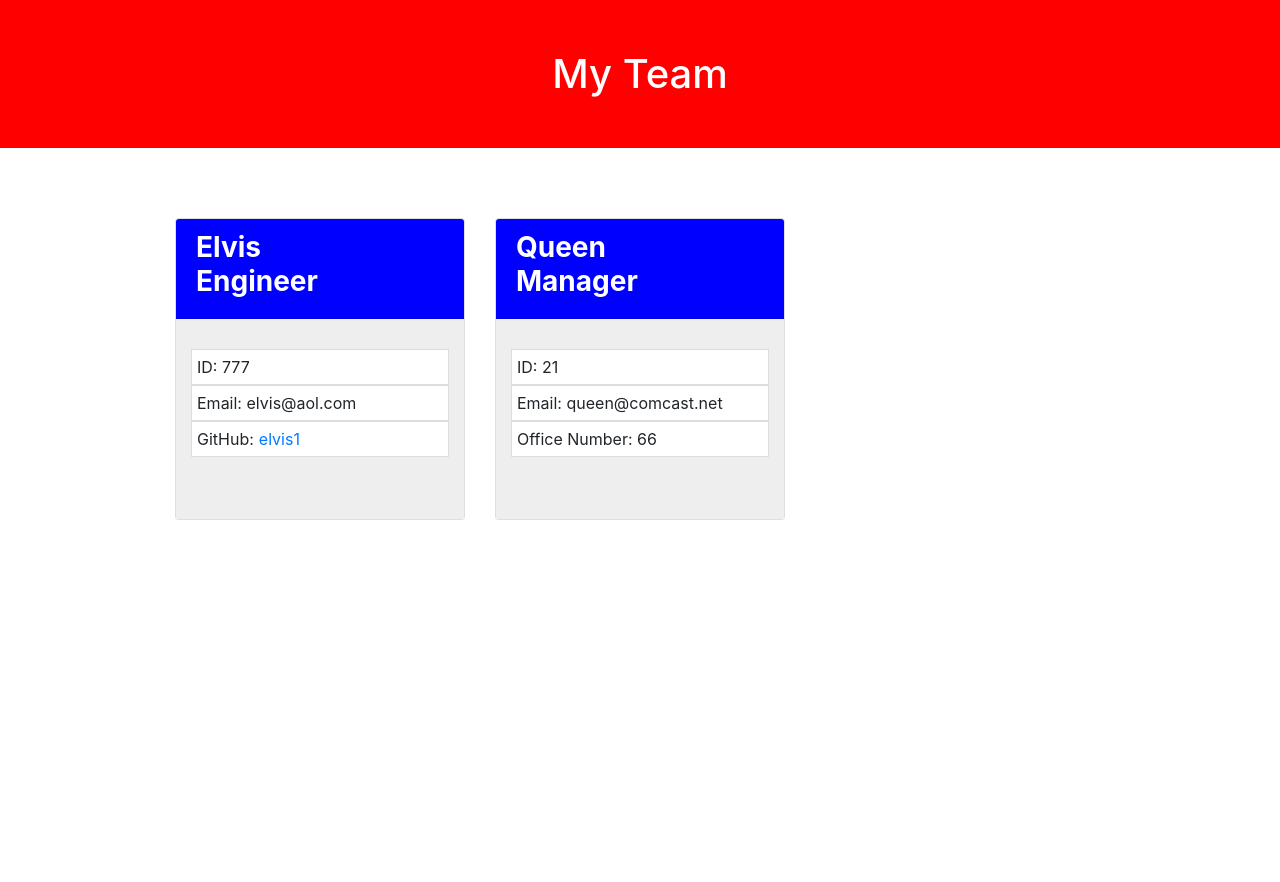
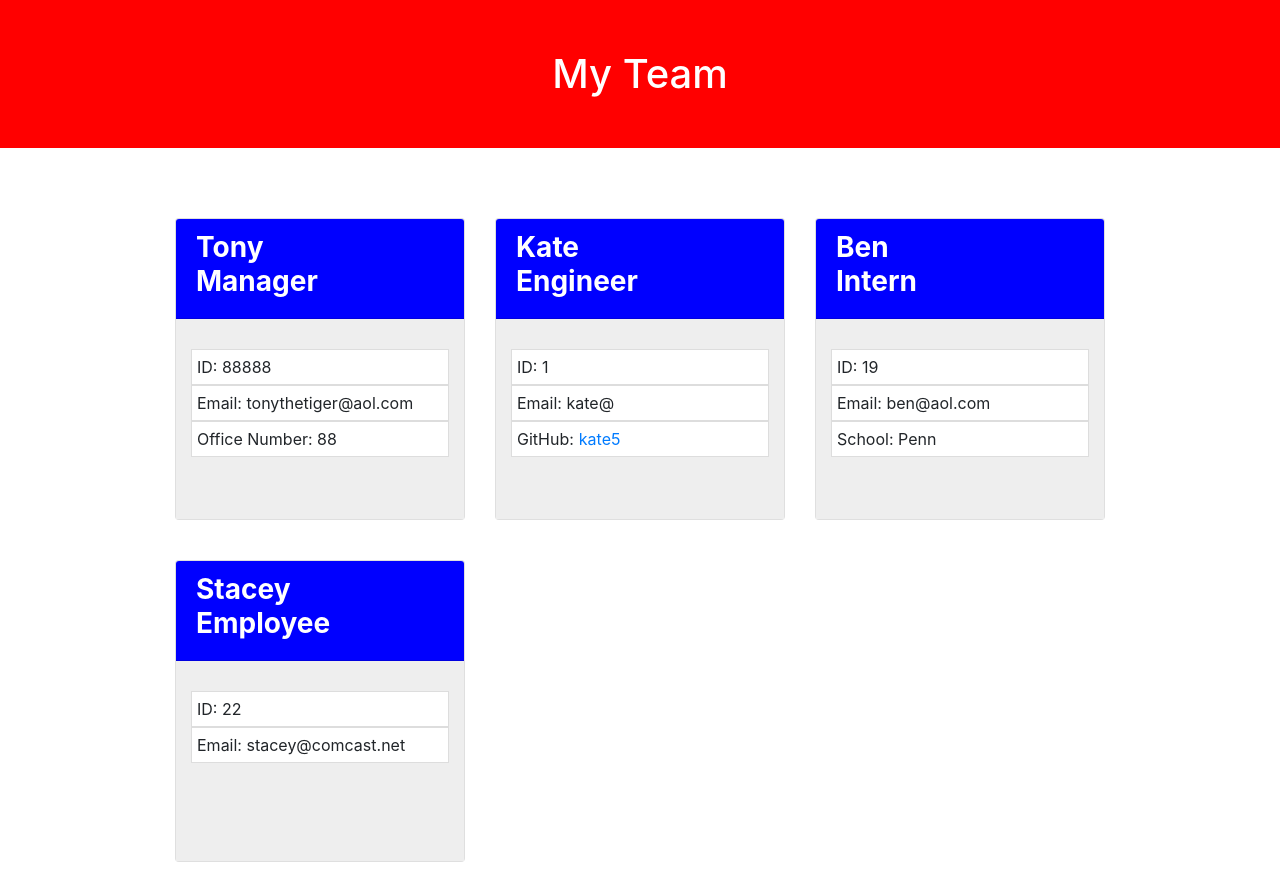
Before and after one commit to ariehh1/Template-Engine, a website: page output/team.html in a window 1280 px wide. Before the commit the page ends 800 px from the top, so only its background shows below. Drawn offline with nearby package versions, Linux system fonts and the light colour scheme; files that its build step writes are made by us from their sources.

Commit message:
testing second round of node app.js with team.html overriden

```diff
--- a/output/team.html
+++ b/output/team.html
@@ -16,30 +16,63 @@
           <div class="col-4">
     <div class="card">
         <div class="card-header">
-            <h3><strong>Elvis<br>Engineer</strong></h3>
+            <h3><strong>Tony<br>Manager</strong></h3>
         </div>
         <div class="card-body">
             <div class="row info-field">
-                ID: 777
+                ID: 88888
             </div>
             <div class="row info-field">
-                Email: elvis@aol.com
+                Email: tonythetiger@aol.com
             </div>
             <div class="row info-field">
-                GitHub: <a href=https://www.github.com/elvis1>elvis1 </a> </div> </div> </div> </div><div class="col-4">
+                Office Number: 88
+            </div>
+        </div>
+    </div>
+</div><div class="col-4">
     <div class="card">
         <div class="card-header">
-            <h3><strong>Queen<br>Manager</strong></h3>
+            <h3><strong>Kate<br>Engineer</strong></h3>
         </div>
         <div class="card-body">
             <div class="row info-field">
-                ID: 21
+                ID: 1
             </div>
             <div class="row info-field">
-                Email: queen@comcast.net
+                Email: kate@
             </div>
             <div class="row info-field">
-                Office Number: 66
+                GitHub: <a href=https://www.github.com/kate5>kate5 </a> </div> </div> </div> </div><div class="col-4">
+    <div class="card">
+        <div class="card-header">
+            <h3><strong>Ben<br>Intern</strong></h3>
+        </div>
+        <div class="card-body">
+            <div class="row info-field">
+                ID: 19
+            </div>
+            <div class="row info-field">
+                Email: ben@aol.com
+            </div>
+            <div class="row info-field">
+                School: Penn
+            </div>
+        </div>
+    </div>
+</div></row>
+          <row>
+          <div class="col-4">
+    <div class="card">
+        <div class="card-header">
+            <h3><strong>Stacey<br>Employee</strong></h3>
+        </div>
+        <div class="card-body">
+            <div class="row info-field">
+                ID: 22
+            </div>
+            <div class="row info-field">
+                Email: stacey@comcast.net
             </div>
         </div>
     </div>
```
